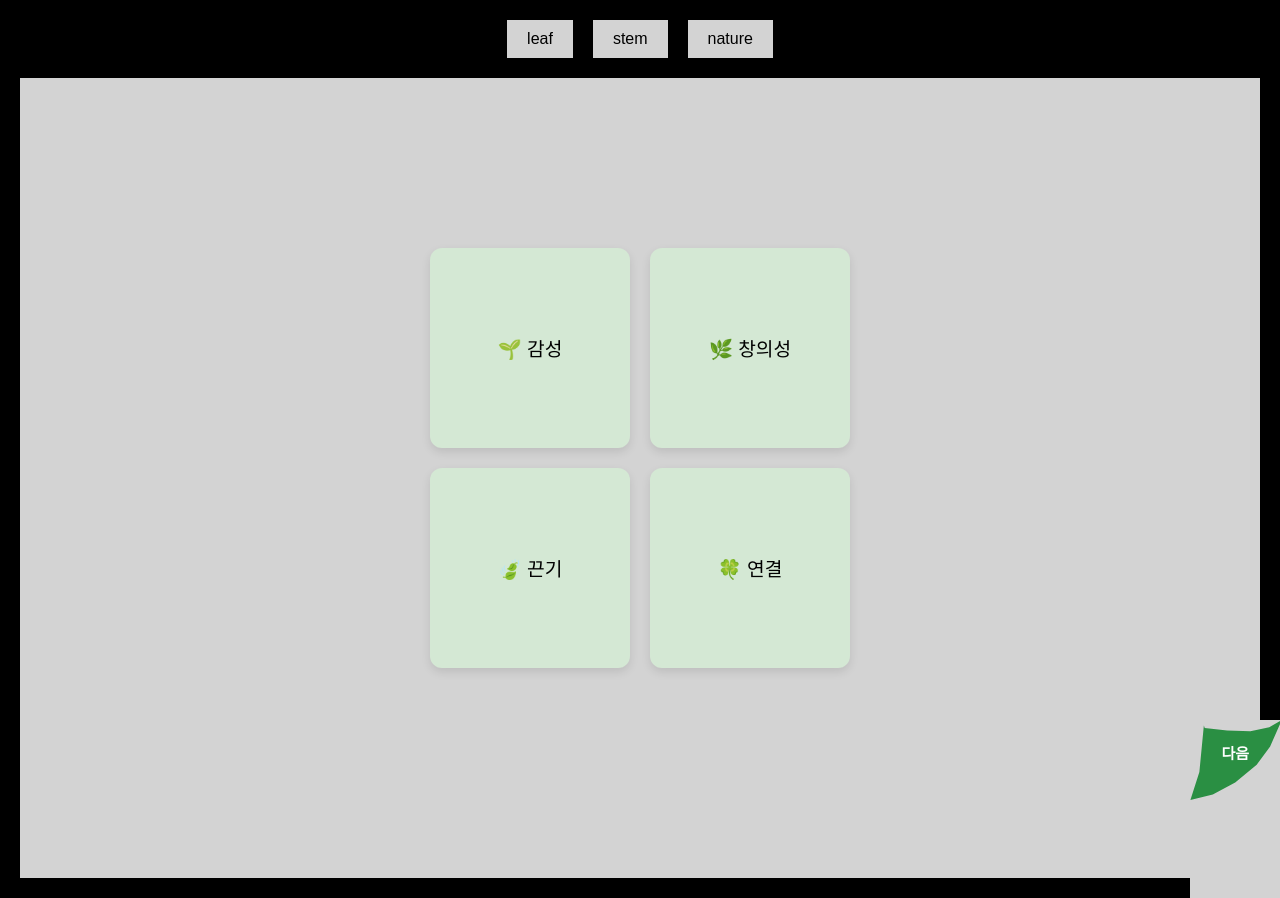
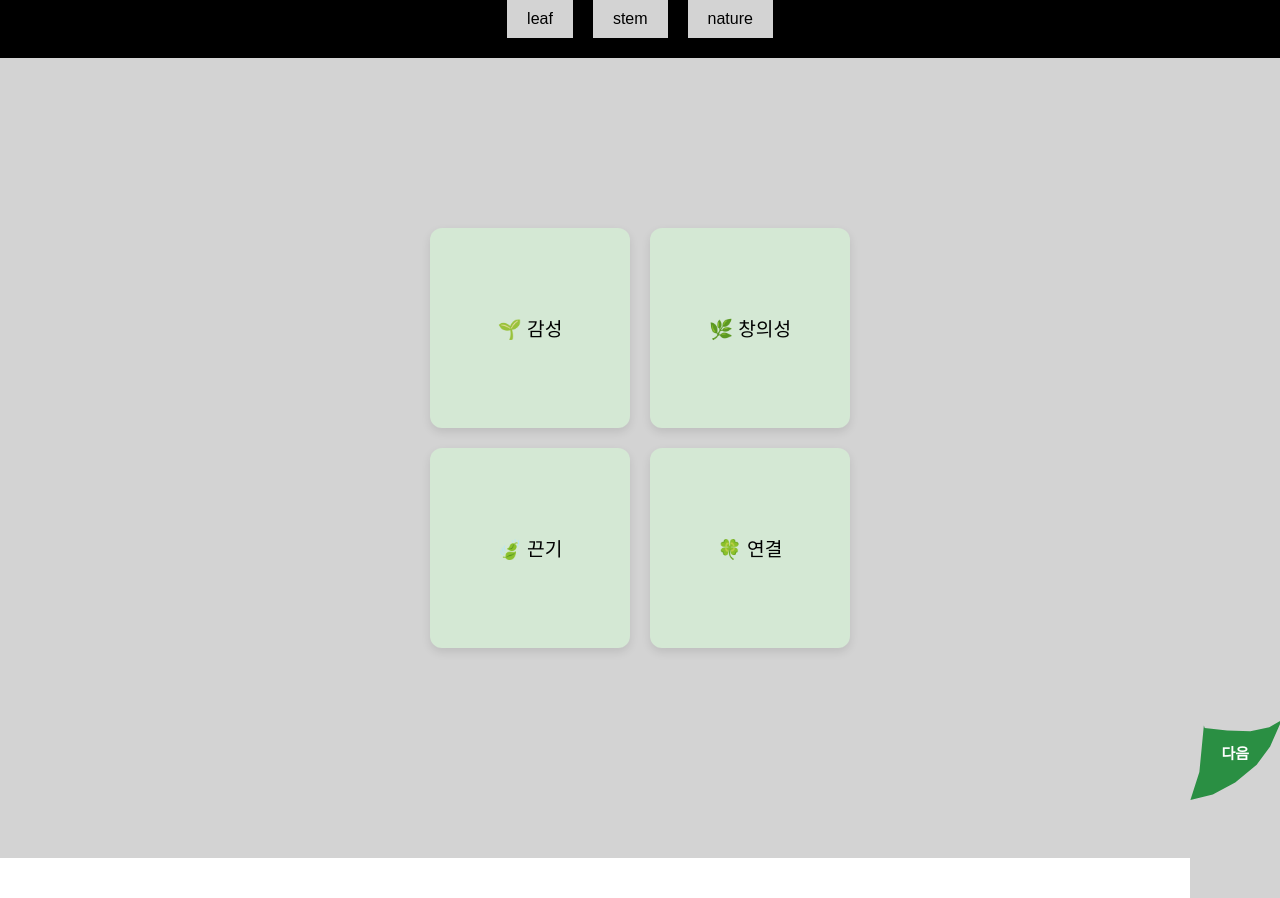
Before and after one commit to jojayeon/my_home, a React (Create React App) app in the folder my_home/: page /leaf in a window 1280 px wide. After the commit the page ends 858 px from the top, so only its background shows below. Built offline with nearby package versions, Linux system fonts and the light colour scheme.

Commit message:
:lipstick: 레이아웃 변경

```diff
--- a/my_home/src/styles/Layout.css
+++ b/my_home/src/styles/Layout.css
@@ -1,11 +1,10 @@
 .layout-wrapper {
   background: black;
-  padding: 20px;
   min-height: 100vh;
 }
 
 .layout-content {
-  background: lightgray;
+  background: rgb(211, 211, 211);
   padding: 40px;
   min-height: 80vh;
   margin-top: 20px;
```
